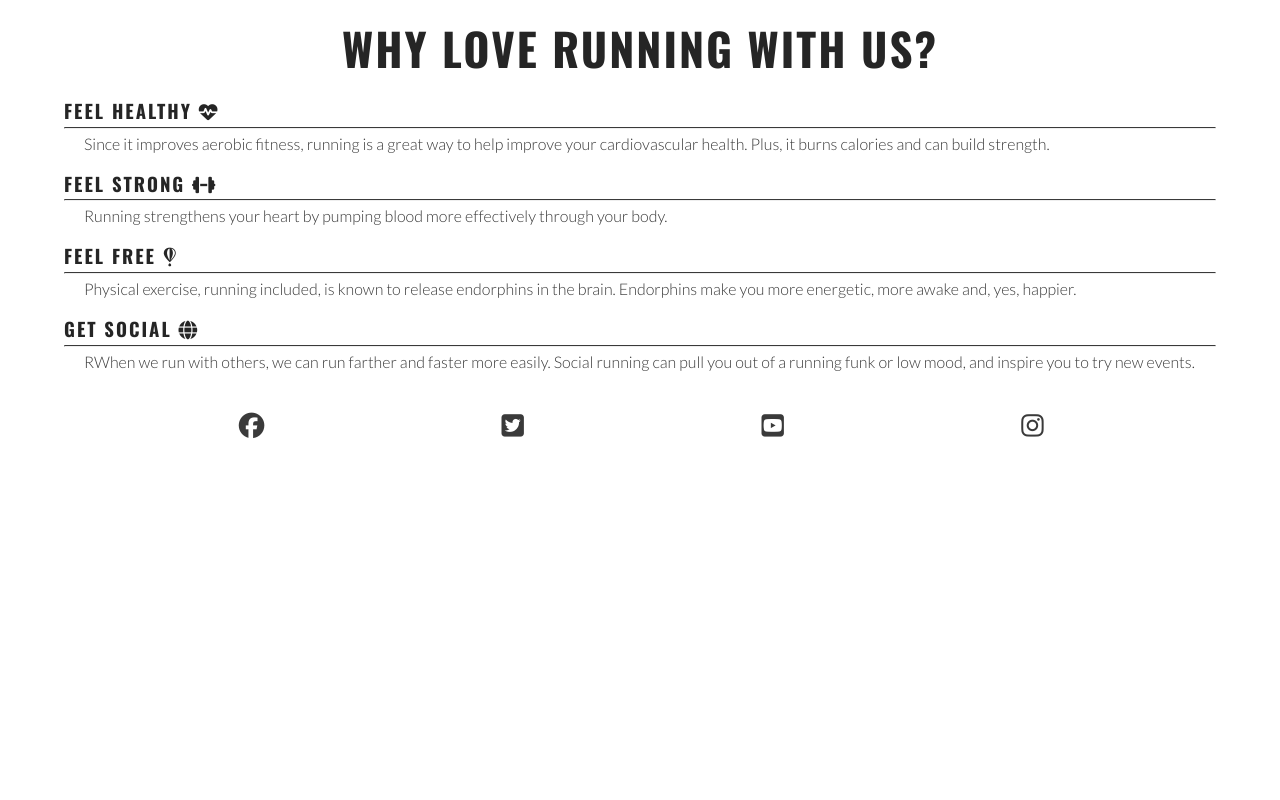
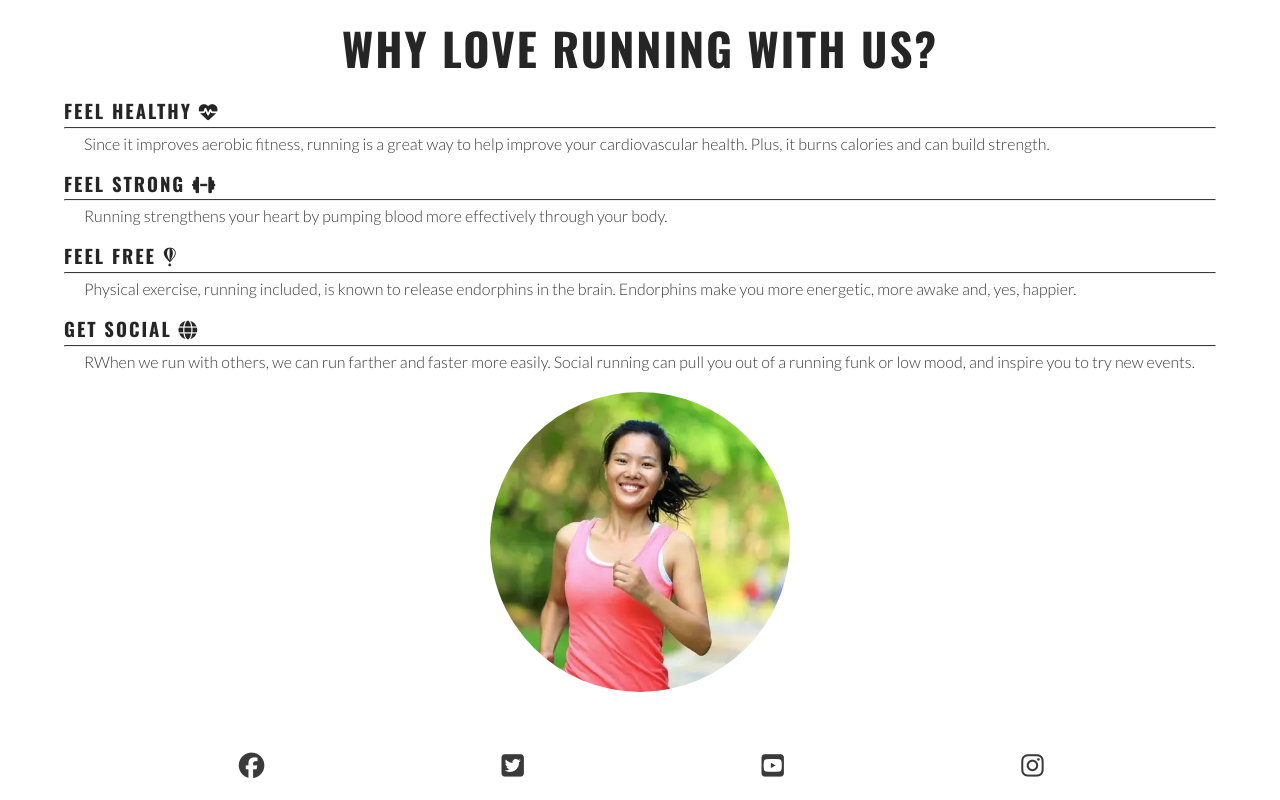
Before and after one commit to davidblue90125/love-running, a plain HTML site: page index.html in a window 1280 px wide. Shown: the part 684-1484 px from the top of the page. Before the commit the page ends 1144 px from the top, so only its background shows below. Drawn offline with nearby package versions, Linux system fonts and the light colour scheme.

Commit message:
Add circular image to reasons section

```diff
--- a/assets/css/style.css
+++ b/assets/css/style.css
@@ -96,6 +96,24 @@ main {
     background: url("../images/hero-image.webp") no-repeat center center/cover;
     position: relative;
 }
+
+#circle-cover-bg {
+    background: url("../images/reasons-image.webp") no-repeat top center/cover;
+    height: 90vw;
+    width: 90vw;
+    margin-bottom: 20px;
+    /* Make the square image into a circle */
+    border-radius: 50%;
+    max-width: 300px;
+    max-height: 300px;
+}
+
+#benefits-image {
+    display:flex;
+    align-items: center;
+    justify-content: center;
+}
+
 
 #cover-text {
     /* Final rgba value sets the opacity so it is semi-transparent */
--- a/index.html
+++ b/index.html
@@ -102,6 +102,9 @@
               </p></div>
           </div>
         </div>
+        <div id="benefits-image">
+            <div id="circle-cover-bg"></div>
+        </div>
       </section>
     </main>
 
```
Also changed, not shown: assets/images/reasons-image.webp (added).
